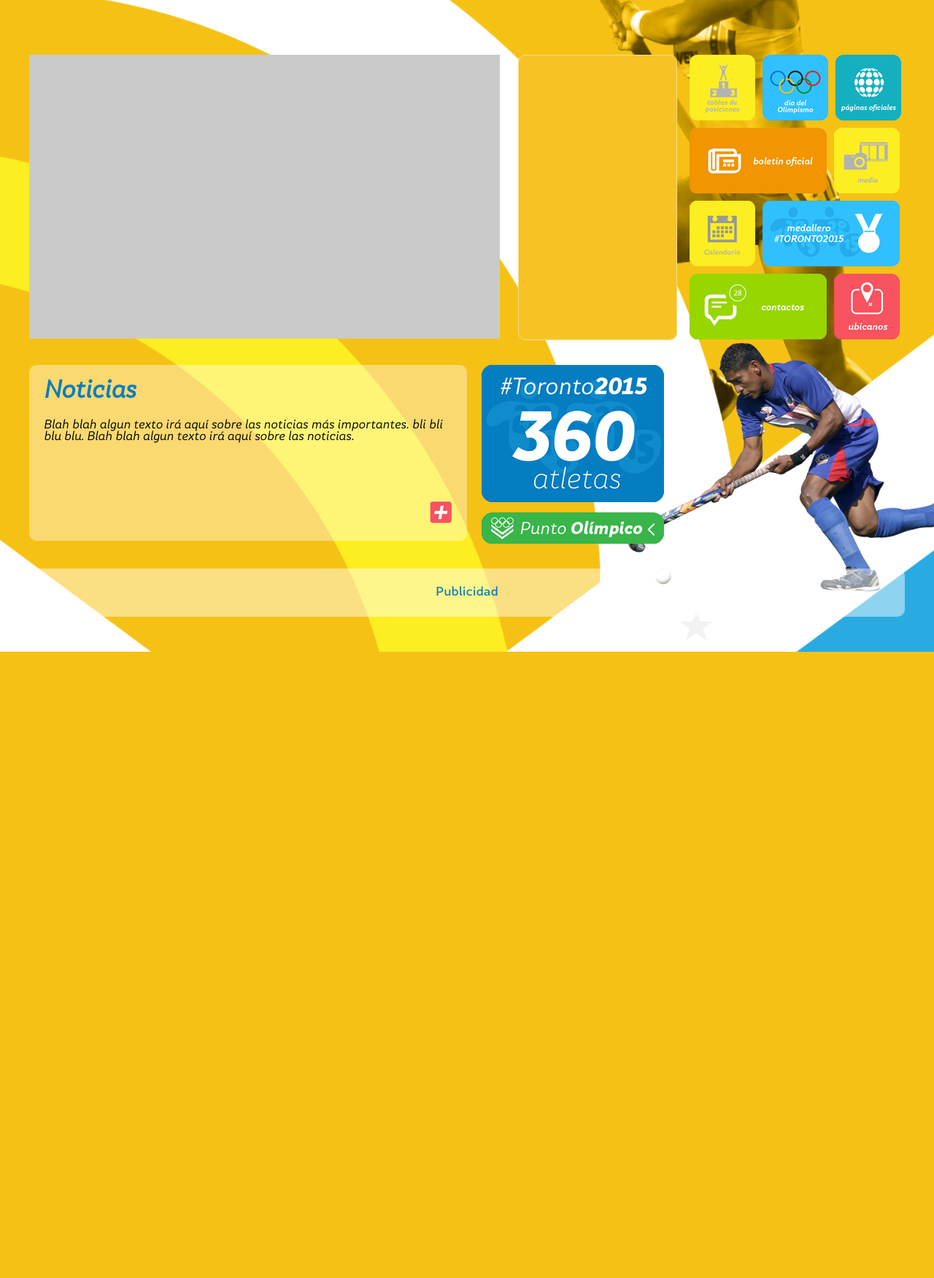
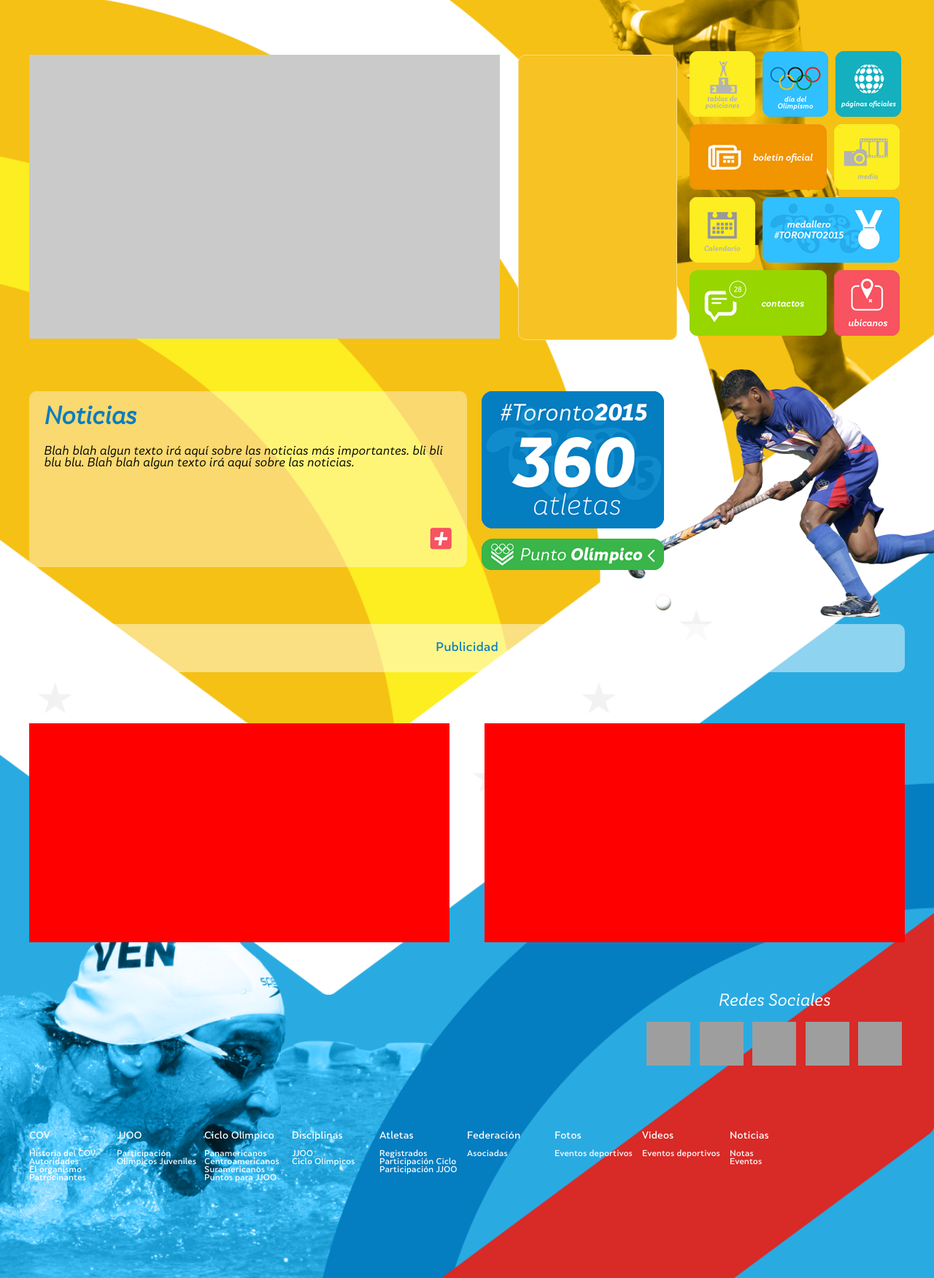
Before and after one commit to mc2ion/COV, a PHP site: page / in a window 1280 px wide. Shown: the part 203-1954 px from the top of the page at 73% size. Before the commit the page ends 1096 px from the top, so only its background shows below. Run offline with PHP 8.4, Linux system fonts and the light colour scheme; grey boxes are pictures that could not be loaded.

Commit message:
Estructura HTML

```diff
--- a/index.php
+++ b/index.php
@@ -47,8 +47,8 @@
     </div>
     <div class="body">
         <div class="container">
-            <div class="videos">
-            </div>
+            <div class="row">
+                <div class="noticias-slider"></div>
                 <div class="twitter-box"></div>
                 <div class="actions">
                      <div class="posiciones sq"><a href=""></a></div>
@@ -61,7 +61,9 @@
                      <div class="contacto"><a href=""></a></div>
                      <div class="ubicanos"><a href=""></a></div>
                 </div>
-             <div class="clear  margin"></div>
+                <div class="clear"></div>
+            </div>
+             <div class="row">
                    <div class="noticias">
                         <h1>Noticias</h1>
                         <p>Blah blah algun texto irá aquí sobre las noticias más importantes. bli bli
@@ -75,8 +77,99 @@
                  <div class="jug">
                     <img src="./img/jugador.png" class="jugador"/>
                  </div>
-             <div class="clear  margin"></div>
+             <div class="clear"></div>
+             </div>
+             <div class="row">
                  <div class="banner">Publicidad</div>
+             </div>
+             <div class="row">
+                 <div class="videos"></div>
+                 <div class="galeria"></div>
+                 <div class="clear"></div>
+             </div>
+             <div class="row">
+                 <div class="redes">
+                    <span>Redes Sociales</span>
+                    <ul class="social-bottom">
+                        <li class="twitter-b"><a href=""></a></li>
+                        <li class="facebook-b"><a href=""></a></li>
+                        <li class="instagram-b"><a href=""></a></li>
+                        <li class="youtube-b"><a href=""></a></li>
+                        <li class="linkedin-b"><a href=""></a></li>
+                    </ul>
+                 </div>
+                 <div class="clear"></div>
+             </div>
+              <div class="row">
+                 <div class="map">
+                    <div class="r9">
+                        <span>COV</span>
+                        <ul class="map-cov">
+                            <li><a href="">Historia del COV</a></li>
+                            <li><a href="">Autoridades</a></li>
+                            <li><a href="">El organismo</a></li>
+                            <li><a href="">Patrocinantes</a></li>
+                        </ul>
+                    </div>
+                    <div class="r9">
+                        <span>JJOO</span>
+                        <ul class="map-jjoo">
+                            <li><a href="">Participación</a></li>
+                            <li><a href="">Olímpicos Juveniles</a></li>
+                        </ul>
+                    </div>
+                    <div class="r9">
+                        <span>Ciclo Olímpico</span>
+                        <ul class="map-co">
+                            <li><a href="">Panamericanos</a></li>
+                            <li><a href="">Centroamericanos</a></li>
+                            <li><a href="">Suramericanos</a></li>
+                            <li><a href="">Puntos para JJOO</a></li>
+                        </ul>
+                    </div>
+                    <div class="r9">
+                        <span>Disciplinas</span>
+                        <ul class="disciplinas">
+                            <li><a href="">JJOO</a></li>
+                            <li><a href="">Ciclo Olímpicos</a></li>
+                        </ul>
+                    </div>
+                    <div class="r9">
+                        <span>Atletas</span>
+                        <ul class="map-atletas">
+                            <li><a href="">Registrados</a></li>
+                            <li><a href="">Participación Ciclo</a></li>
+                            <li><a href="">Participación JJOO</a></li>
+                        </ul>
+                    </div>
+                    <div class="r9">
+                        <span>Federación</span>
+                        <ul class="map-federacion">
+                            <li><a href="">Asociadas</a></li>
+                        </ul>
+                    </div>
+                    <div class="r9">
+                        <span>Fotos</span>
+                        <ul class="map-fotos">
+                            <li><a href="">Eventos deportivos</a></li>
+                        </ul>
+                    </div>
+                    <div class="r9">
+                        <span>Vídeos</span>
+                        <ul class="map-videos">
+                            <li><a href="">Eventos deportivos</a></li>
+                        </ul>
+                    </div>
+                    <div class="r9">
+                        <span>Noticias</span>
+                        <ul class="map-fotos">
+                            <li><a href="">Notas</a></li>
+                            <li><a href="">Eventos</a></li>
+                        </ul>
+                    </div>
+                    <div class="clear"></div>
+                 </div>
+             </div>
         </div>
     </div>
     <div style="height: 40px;"></div>
--- a/style.css
+++ b/style.css
@@ -21,11 +21,18 @@ body{ font-family: "SkolaMedium", Verdana, Tahoma; background: url('./img/backgr
 .youtube a:hover {background:url('./img/youtube_hover.png');}
 .linkedin a{background:url('./img/linkedin.png?v=02'); background-repeat:  no-repeat; width: 32px; height: 32px;}
 .linkedin a:hover{background:url('./img/linkedin_hover.png');}
+/* Bottom */
+.twitter-b a{background:url('./img/twitter-b.png?v=03'); background-repeat: no-repeat; width: 60px; height: 60px;}
+.facebook-b a{background:url('./img/facebook-b.png?v=01'); background-repeat:  no-repeat; width: 60px; height: 60px;}
+.linkedin-b a{background:url('./img/linkedin-b.png?v=01'); background-repeat:  no-repeat; width: 60px; height: 60px;}
+.instagram-b a{background:url('./img/instagram-b.png?v=01'); background-repeat:  no-repeat; width: 60px; height: 60px;}
+.youtube-b a{background:url('./img/youtube-b.png?v=01'); background-repeat:  no-repeat; width: 60px; height: 60px;}
+
 .social, .share, .user { z-index: 1; display: inline-block; padding: 0px;}
 .search {display: inline-block;position: relative;top: -18px;margin-left: 10px;}
 .search input{border-radius: 7px;  border: none;  padding: 7px;outline: none;}
-.social li, .share li, .user li {list-style-type: none; display: inline-block; }
-.social li  a, .share li a{display: inline-block;  cursor: pointer; transition: all 0.5s ease;}
+.social li, .share li, .user li, .social-bottom li {list-style-type: none; display: inline-block; }
+.social li  a, .share li a, .social-bottom li a{display: inline-block;  cursor: pointer; transition: all 0.5s ease; }
 .posiciones a{background:url('./img/posiciones.png?v=03'); background-repeat: no-repeat; width: 90px; height: 90px; display: inline-block; float: left;}
 .olimpismo a{background:url('./img/olimpismo.png?v=02'); background-repeat: no-repeat; width: 109px; height: 109px; display: inline-block; float: left;}
 .oficiales a{background:url('./img/oficiales.png?v=02'); background-repeat: no-repeat; width: 109px; height: 109px; display: inline-block; float: left;}
@@ -40,7 +47,7 @@ body{ font-family: "SkolaMedium", Verdana, Tahoma; background: url('./img/backgr
 .sq a { margin: 0px 5px; width: 90px; height: 90px;}
 .atletas{float: left;margin: 0px 20px;}
 nav{ text-align: right;}
-.actions {float:right; max-width: 300px; width: 100%;/* margin-top: 30px; *//* margin-right: -10px; *//* background-color: rgb(255, 237, 182); */padding: 5px;padding-right: 0px;}
+.actions {float:right; max-width: 300px; width: 100%;/* margin-top: 30px; *//* margin-right: -10px; *//* background-color: rgb(255, 237, 182); *//* padding: 5px; */padding-right: 0px;}
 .container{width: 100%; max-width: 1200px; margin: 0 auto;}
 .menu {width: 100%; max-width: 690px; float: right;}
 .menu li {display: inline-block; list-style-type: none;margin-bottom: 10px;}
@@ -51,33 +58,34 @@ span.username {  background-color: #E2E6EB; padding: 5px 10px;  width: 156px; di
 .clear {clear: both;margin-bottom: 0px;}
 .user-icon{z-index:2;}
 .body { margin-top: 70px;}
-.videos { float: left;    background-color: rgb(202, 202, 202);    width: 645px;    height: 389px;    margin-top: 5px;}
+.noticias-slider { float: left;    background-color: rgb(202, 202, 202);    width: 645px;    height: 389px;    margin-top: 5px;}
 .twitter-box{    float: left;     width: 216px;    height: 389px;   background-color: #F7C324;   margin-left: 25px;   border-radius: 10px;   border: 1px solid rgb(248, 221, 138);     margin-top: 5px; }
 .noticias{float: left; width: 100%; max-width: 560px;  background-color: rgba(255, 255, 255, 0.39);  padding: 0px 20px 20px;  border-radius: 10px;  font-family: "SkolaRegular", Verdana, Tahoma;height: 221px;position: relative;}
 .noticias h1 { color:#0B7DBF; font-style: italic;}
 .plus{text-align: right;margin: 0px;position: absolute;bottom: 20px;right: 20px;}
-.clear.margin {    margin-bottom: 30px;}
 .jugador{width: 420px;  margin-top: -30px;}
 .jug{position: absolute; right:0px; margin-top: 0px;z-index: -1;}
 .logo img{width: 250px;margin-top: 10px;}
-ul.social {
-    top: -5px;
-    position: relative;
-    margin-right: 30px;
+ul.social {    top: -5px;     position: relative;     margin-right: 30px;}
+#search {  background: url("./img/search.png") no-repeat scroll 0 0 transparent;   color: #000000;  cursor: pointer;   height: 20px;   padding: 0px;   width: 20px;   color: transparent;   margin-left: 5px; }
+.banner{  padding: 25px 0px;  text-align: center;  background-color: rgba(255, 255, 255, 0.47);  border-radius: 10px;  color: rgb(11, 125, 191);}
+.redes span {color: white;  font-size: 22px; font-family:"SkolaRegular", Verdana, Tahoma}
+.redes {  text-align: center;  float: right;}
+.videos, .galeria {  width: 48%;  height: 300px;   background-color: red;   float: left;}
+.videos{ margin-right: 4%;}
+.row{ margin: 0px 0px 70px; clear: both;}
+ul.social-bottom {    padding: 0px;}
+.social-bottom li {    margin: 0px 4px;}
+.map {color:white;/* background-color: rgba(11, 125, 191, 0.52); *//* padding: 6px 13px; */}
+.map ul li {list-style: none;}
+.map ul li a {text-decoration: none; color:white;}
+.r9 {
+    width: 10%;
+    float: left;
+    font-size: 13px;
+    /* font-weight: 400; */
 }
-#search {
-  background: url("./img/search.png") no-repeat scroll 0 0 transparent;
-  color: #000000;
-  cursor: pointer;
-  /* font-weight: bold; */
-  height: 20px;
-  padding: 0px;
-  width: 20px;
-  color: transparent;
-  margin-left: 5px;
+.r9 ul {
+    padding: 0px;
 }
-.banner{  padding: 25px 0px;
-  text-align: center;
-  background-color: rgba(255, 255, 255, 0.47);
-  border-radius: 10px;
-  color: rgb(11, 125, 191);}
+.r9 ul li { font-size: 11px;}
```
Also changed, not shown: img/cover.png (added). Lines whose indentation alone changed are shown as unchanged.
